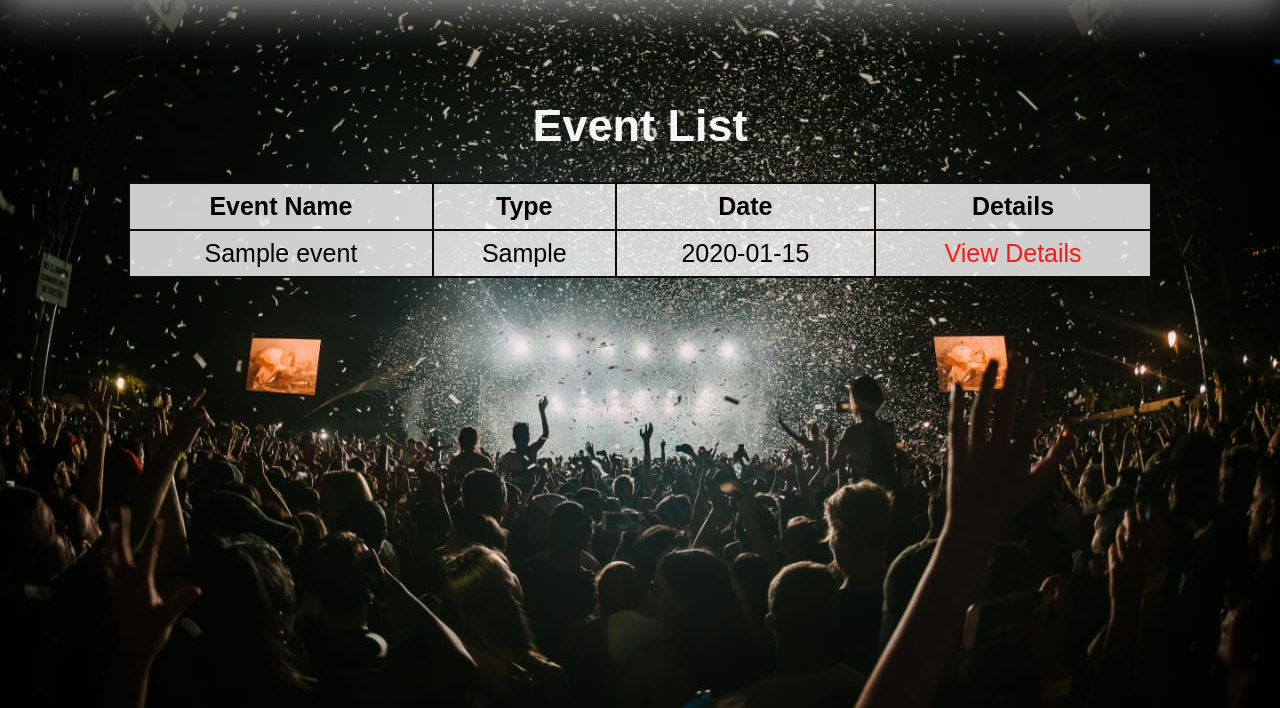
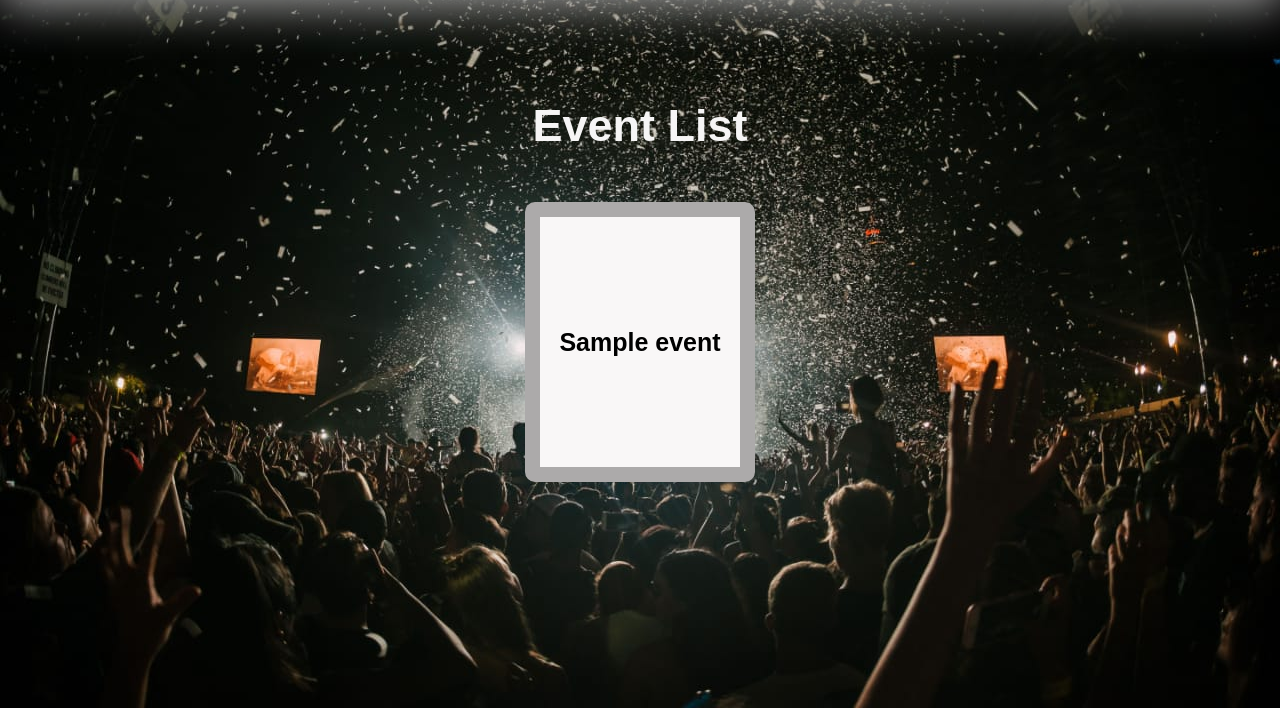
Before and after one commit to iamakthecoder/DBMS_assignment-4, a Flask app: page /admin_view_events in a window 1280 px wide. Shown: the part 92-800 px from the top of the page. Run offline with Flask 3, Linux system fonts and the light colour scheme; the visitor is signed in with stand-in values (Sample User, id 1); tables that the repository leaves empty hold one stand-in row (values such as "Sample post"); parts of the project's set-up code (start-up, migrations or seed data) failed here and were passed over.

Commit message:
event cards implemented

```diff
--- a/database.py
+++ b/database.py
@@ -324,13 +324,49 @@ def create_user_organizer(username, password, organizer_name, phone, email):
 
 def get_events_not_registered(username):
     # Query events not registered by the student
-    events = Event.query.filter(Event.id.notin_(db.session.query(EventParticipant.event_id).filter_by(participant_id=username)),
-                                Event.id.notin_(db.session.query(EventVolunteer.event_id).filter_by(volunteer_id=username))).all()
-    return events
+    events_with_venue = db.session.query(Event, Venue.name)\
+    .join(Venue, Venue.id == Event.venueid)\
+    .filter(Event.id.notin_(db.session.query(EventParticipant.event_id).filter_by(participant_id=username)),
+            Event.id.notin_(db.session.query(EventVolunteer.event_id).filter_by(volunteer_id=username)))\
+    .all()
+
+    events_data = []
+
+    for event, venue_name in events_with_venue:
+        event_data = {
+            'id': event.id,
+            'name': event.name,
+            'type': event.type,
+            'description': event.description,
+            'date': event.date,
+            'prize': event.prize,
+            'venue': venue_name  # Add venue name as a separate key
+        }
+        events_data.append(event_data)
+    return events_data
 
 def get_events_not_participated(username):
-    events = Event.query.filter(Event.id.notin_(db.session.query(EventParticipant.event_id).filter_by(participant_id=username))).all()
-    return events
+    # events = Event.query.filter(Event.id.notin_(db.session.query(EventParticipant.event_id).filter_by(participant_id=username))).all()
+    # return events
+    events_with_venue = db.session.query(Event, Venue.name)\
+        .join(Venue, Venue.id == Event.venueid)\
+        .filter(Event.id.notin_(db.session.query(EventParticipant.event_id).filter_by(participant_id=username)))\
+        .all()
+
+    events_data = []
+
+    for event, venue_name in events_with_venue:
+        event_data = {
+            'id': event.id,
+            'name': event.name,
+            'type': event.type,
+            'description': event.description,
+            'date': event.date,
+            'prize': event.prize,
+            'venue': venue_name  # Add venue name as a separate key
+        }
+        events_data.append(event_data)
+    return events_data
 
 def register_as_participant(username, event_id):
     # Register the student as a participant for the event
@@ -402,9 +438,49 @@ def get_college_names():
     return college_names
 
 def get_all_events(username):
-    return Event.query.filter_by(organizer_username=username).all()
+    # return Event.query.filter_by(organizer_username=username).all()
+    events = db.session.query(Event, Venue.name).\
+        join(Venue, Venue.id == Event.venueid).\
+        filter(Event.organizer_username==username).all()
+
+    # participant_events = Event.query.join(EventParticipant).filter(EventParticipant.participant_id == username).all()
+    events_data = []
+
+    for event, venue_name in events:
+        event_data = {
+            'id': event.id,
+            'name': event.name,
+            'type': event.type,
+            'description': event.description,
+            'date': event.date,
+            'prize': event.prize,
+            'venue': venue_name  # Add venue name as a separate key
+        }
+        events_data.append(event_data)
+    return events_data
+
+
 def get_all_events2():
-    return Event.query.all()
+    # return Event.query.all()
+    events = db.session.query(Event, Venue.name).\
+        join(Venue, Venue.id == Event.venueid).\
+        all()
+
+    # participant_events = Event.query.join(EventParticipant).filter(EventParticipant.participant_id == username).all()
+    events_data = []
+
+    for event, venue_name in events:
+        event_data = {
+            'id': event.id,
+            'name': event.name,
+            'type': event.type,
+            'description': event.description,
+            'date': event.date,
+            'prize': event.prize,
+            'venue': venue_name  # Add venue name as a separate key
+        }
+        events_data.append(event_data)
+    return events_data
 
 # def get_event_details(event_id):
 #     return Event.query.get(event_id)
--- a/static/viewevent.css
+++ b/static/viewevent.css
@@ -156,29 +156,73 @@ nav >a{
 
   /* Style the front side (fallback if image is missing) */
   .flip-card-front {
-    height:300px;
-    width:250px;
-    text-align: center;
-    align-items: center;
-    justify-content: center;
+    height: 250px;
+    width: 200px;
     background-color: #f9f7f7;
+    border: 15px solid rgb(172, 170, 170);
     border-radius:10px;
-    border-width:5px;
-    border-color:red;
     color: black;
-  }
+    display: flex; /* Add display flex */
+    flex-direction: column;
+    align-items: center; /* Center vertically */
+    justify-content: center; /* Center horizontally */
+}
+
 
   /* Style the back side */
   .flip-card-back {
-    height:300px;
-    width:250px;
+    height:250px;
+    width:200px;
     background-color: rgb(244, 244, 245);
     color: rgb(10, 10, 10);
+    border: 15px solid rgb(172, 170, 170);
     border-radius:10px;
     transform: rotateY(180deg);
+  }
+  .flip-card-back1 {
+    height:250px;
+    width:200px;
+    background-color: rgb(244, 244, 245);
+    color: rgb(10, 10, 10);
+    border: 15px solid rgb(172, 170, 170);
+    border-radius:10px;
+  }
+  .flip-card-back2 {
+    height:250px;
+    width:200px;
+    display:flex;
+    flex-direction: column;
+    background-color: rgb(244, 244, 245);
+    color: rgb(10, 10, 10);
+    border: 15px solid rgb(172, 170, 170);
+    border-radius:10px;
+    align-items: center; /* Center vertically */
+    justify-content: center; /* Center horizontally */
+  }
+  .flip-card-back>p{
+    font-size:15px;
+  }
+  .flip-card-back1>p{
+    font-size:15px;
+  }
+  .flip-card-back2>p{
+    font-size:15px;
+  }
+  .flip-card-front>p{
+    font-size:15px;
+  }
+  .flip-card-front>h3{
+    font-size:25px;
   }
   .events{
     display:flex;
     margin:10px auto;
     width:80%;
   }
+  .eventname{
+    font-weight: bold;
+    font-size:25px;
+    margin:0;
+    padding:0;
+    padding-top:5px;
+  }
--- a/templates/admin_view_events.html
+++ b/templates/admin_view_events.html
@@ -17,36 +17,24 @@
         <!-- <img src="../static/images/logoutlogo.png" class="App-logo" alt="logo" /> -->
     </nav>
     <h1 class="heading">Event List</h1>
-    <div class="table">
-        <table border="1">
-            <tr>
-                <th>Event Name</th>
-                <th>Type</th>
-                <th>Date</th>
-                <th>Details</th>
-            </tr>
-            {% for event in events %}
-             <tr>
-                <td>{{ event.name }}</td>
-                <td>{{ event.type }}</td>
-                <td>{{ event.date }}</td>
-                <td><a href="/event/{{ event.id }}/details">View Details</a></td>
-            </tr>
-            {% endfor %}
-            <!-- <tr>
-                <td>pronite</td>
-                <td>concert</td>
-                <td>02-03-2024</td>
-                <td><a href="">View Details</a></td>
-            </tr>
-            <tr>
-                <td>pronite</td>
-                <td>concert</td>
-                <td>02-03-2024</td>
-                <td><a href="">View Details</a></td>
-            </tr> -->
-        </table>
+    <div class="events">
+        {% for event in events %}
+        <div class="flip-card">
+            <div class="flip-card-inner">
+            <div class="flip-card-front">
+                <h3>{{ event.name }}</h3>
+            </div>
+            <div class="flip-card-back">
+                <h3>{{ event.name }}</h3>
+                <p>Type-{{ event.type }}</p>
+                <p>Date-{{ event.date }}</p>
+                <p>Venue-{{ event.venue }}</p>
+                <p>Prize-{{ event.prize }}</p>
+                <p><a href="/event/{{ event.id }}/details">View Details</a></p>
+            </div>
+            </div>
+        </div>
+      {% endfor %}
     </div>
-
 </body>
 </html>
--- a/templates/student_registered_in_events.html
+++ b/templates/student_registered_in_events.html
@@ -56,7 +56,7 @@
             <h3>{{ event.name }}</h3>
         </div>
         <div class="flip-card-back">
-            <h3>{{ event.name }}</h3>
+            <strong><p>{{ event.name }}</p></strong>
             <p>Type-{{ event.type }}</p>
             <p>Date-{{ event.date }}</p>
             <p>Venue-{{ event.venue }}</p>
```
Also changed, not shown: static/eventdetails.css (+114 -0 lines), templates/event_detail.html (+18 -7 lines), templates/event_details.html (+18 -7 lines), templates/organizer_view_events.html (+18 -29 lines), templates/participant_register_event.html (+17 -34 lines), templates/participant_registered_in_events.html (+19 -27 lines), templates/seeWinner.html (+13 -16 lines), templates/student_register_event.html (+17 -25 lines), static/alloworganizer.css (line endings or trailing spaces).
